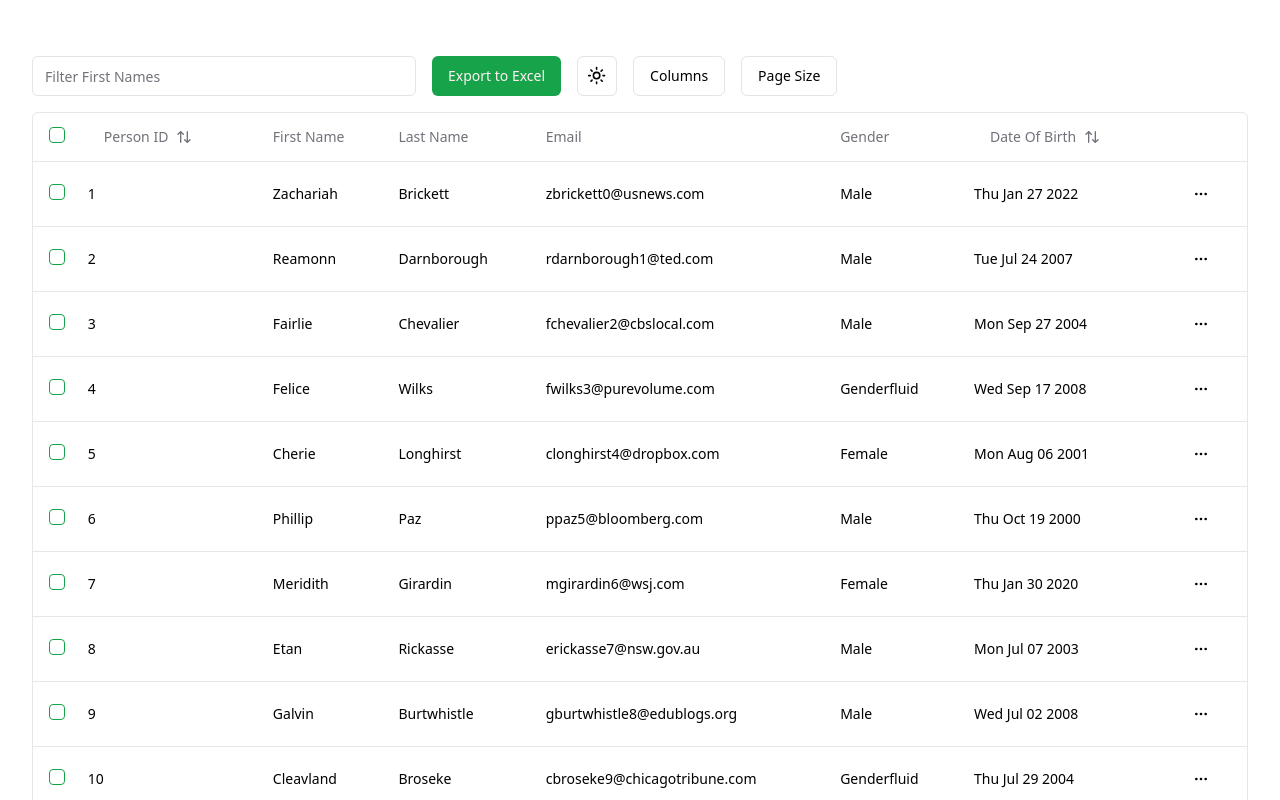
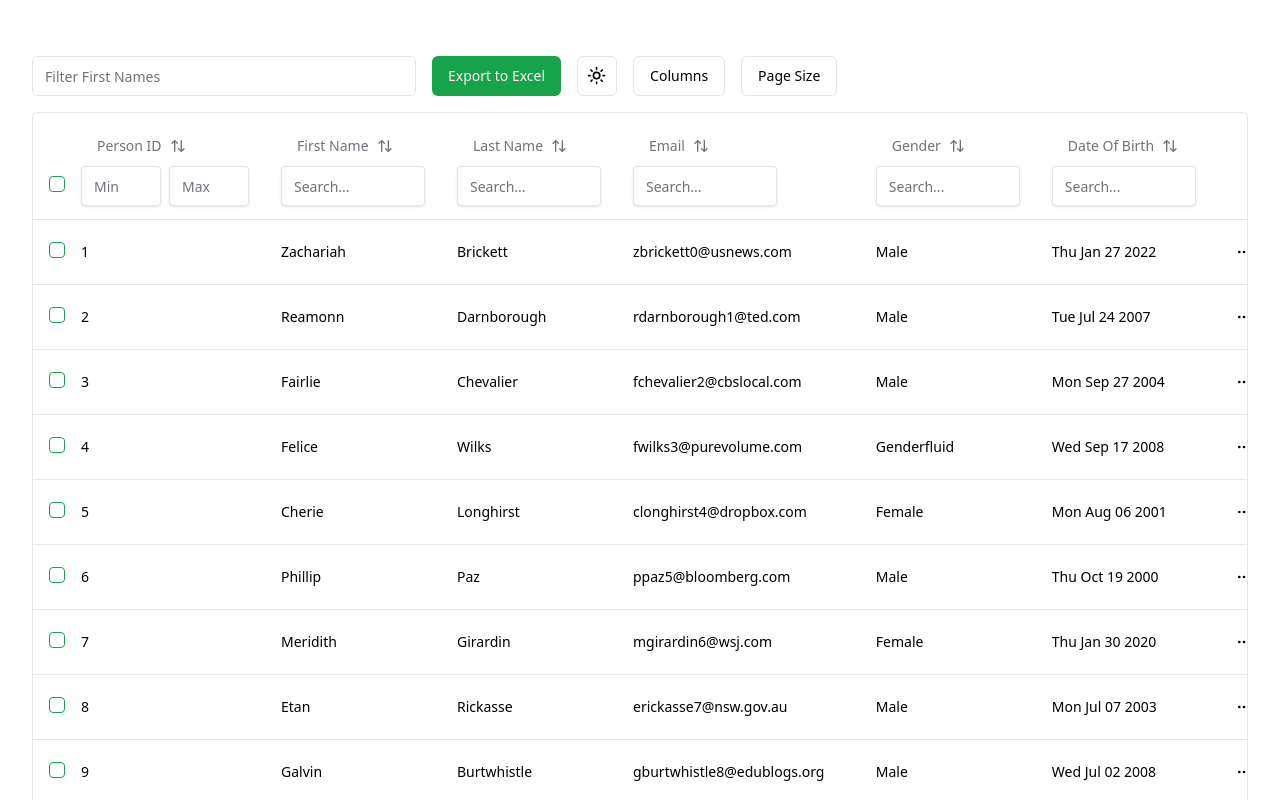
Before and after one commit to MertMURAT/React-Table-Template, a Next.js app in the folder shadcn-table/: page /people in a window 1280 px wide. Shown: the top 800 px of the page. Built offline with nearby package versions, Linux system fonts and the light colour scheme.

Commit message:
Column Filter

```diff
--- /dev/null
+++ b/shadcn-table/src/app/people/Filter.tsx
@@ -0,0 +1,51 @@
+// Filter.tsx (ayrı bir dosya olarak önerilir)
+import React from 'react';
+import { Column, Table } from '@tanstack/react-table';
+import { Input } from '@/components/ui/input';
+
+interface FilterProps {
+  column: Column<any, any>;
+  table: Table<any>;
+}
+
+export function Filter({ column, table }: FilterProps) {
+  const firstValue = table.getPreFilteredRowModel().flatRows[0]?.getValue(column.id);
+  const columnFilterValue = column.getFilterValue();
+
+  return typeof firstValue === 'number' ? (
+    <div className="flex space-x-2 py-3">
+      <Input
+        type="number"
+        value={(columnFilterValue as [number, number])?.[0] ?? ''}
+        onChange={e =>
+          column.setFilterValue((old: [number, number]) => [
+            e.target.value ? Number(e.target.value) : undefined,
+            old?.[1],
+          ])
+        }
+        placeholder={`Min`}
+        className="w-20 border shadow rounded"
+      />
+      <Input
+        type="number"
+        value={(columnFilterValue as [number, number])?.[1] ?? ''}
+        onChange={e =>
+          column.setFilterValue((old: [number, number]) => [
+            old?.[0],
+            e.target.value ? Number(e.target.value) : undefined,
+          ])
+        }
+        placeholder={`Max`}
+        className="w-20 border shadow rounded"
+      />
+    </div>
+  ) : (
+    <Input
+      type="text"
+      value={(columnFilterValue ?? '') as string}
+      onChange={e => column.setFilterValue(e.target.value)}
+      placeholder={`Search...`}
+      className="w-36 border shadow rounded"
+    />
+  );
+}
--- a/shadcn-table/src/app/people/columns.tsx
+++ b/shadcn-table/src/app/people/columns.tsx
@@ -21,6 +21,7 @@ export const columns: ColumnDef<Person>[] = [
                 onCheckedChange={(value) => {
                     table.toggleAllPageRowsSelected(!!value);
                 }}
+                className="translate-y-5"
             />
         },
         cell: ({ row }) => {
@@ -39,7 +40,9 @@ export const columns: ColumnDef<Person>[] = [
             return (
                 <Button variant='ghost' onClick={() => {
                     column.toggleSorting(column.getIsSorted() === "asc");
-                }}>
+                }}
+                className="translate-y-3 translate-x-0"
+                >
                     Person ID
                     <ArrowUpDown className="ml-2 h-4 w-4" />
                 </Button>
@@ -48,19 +51,55 @@ export const columns: ColumnDef<Person>[] = [
         accessorKey: "id",
     },
     {
-        header: "First Name",
+        header: ({ column }) => {
+            return (
+                <Button variant='ghost' onClick={() => {
+                    column.toggleSorting(column.getIsSorted() === "asc");
+                }}>
+                    First Name
+                    <ArrowUpDown className="ml-2 h-4 w-4" />
+                </Button>
+            );
+        },
         accessorKey: "first_name",
     },
     {
-        header: "Last Name",
+        header: ({ column }) => {
+            return (
+                <Button variant='ghost' onClick={() => {
+                    column.toggleSorting(column.getIsSorted() === "asc");
+                }}>
+                    Last Name
+                    <ArrowUpDown className="ml-2 h-4 w-4" />
+                </Button>
+            );
+        },
         accessorKey: "last_name",
     },
     {
-        header: "Email",
+        header: ({ column }) => {
+            return (
+                <Button variant='ghost' onClick={() => {
+                    column.toggleSorting(column.getIsSorted() === "asc");
+                }}>
+                    Email
+                    <ArrowUpDown className="ml-2 h-4 w-4" />
+                </Button>
+            );
+        },
         accessorKey: "email",
     },
     {
-        header: "Gender",
+        header: ({ column }) => {
+            return (
+                <Button variant='ghost' onClick={() => {
+                    column.toggleSorting(column.getIsSorted() === "asc");
+                }}>
+                    Gender
+                    <ArrowUpDown className="ml-2 h-4 w-4" />
+                </Button>
+            );
+        },
         accessorKey: "gender",
     },
     {
--- a/shadcn-table/src/app/people/data-table.tsx
+++ b/shadcn-table/src/app/people/data-table.tsx
@@ -30,6 +30,7 @@ import { DropdownMenu, DropdownMenuTrigger } from "@radix-ui/react-dropdown-menu
 import { DropdownMenuCheckboxItem, DropdownMenuContent, DropdownMenuItem, DropdownMenuLabel } from "@/components/ui/dropdown-menu"
 import { ModeToggle } from "@/components/ui/theme-toggle"
 import { downloadToExcel } from "@/src/lib/xlsx"
+import { Filter } from "./Filter"
 
 interface DataTableProps<TData, TValue> {
     columns: ColumnDef<TData, TValue>[]
@@ -190,6 +191,11 @@ export function PeopleDataTable<TData, TValue>({
                                                     header.column.columnDef.header,
                                                     header.getContext()
                                                 )}
+                                                {header.column.getCanFilter() ? (
+                                                    <div>
+                                                        <Filter column={header.column} table={table} />
+                                                    </div>
+                                                ) : null}
                                             </TableHead>
                                         )
                                     })}
```
